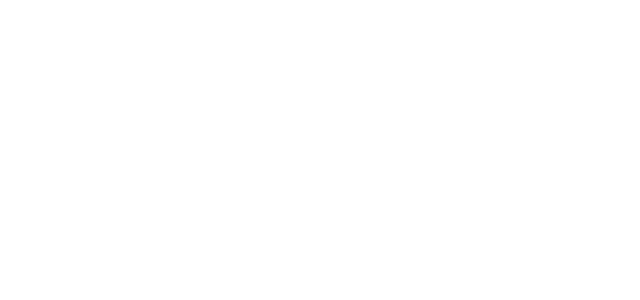
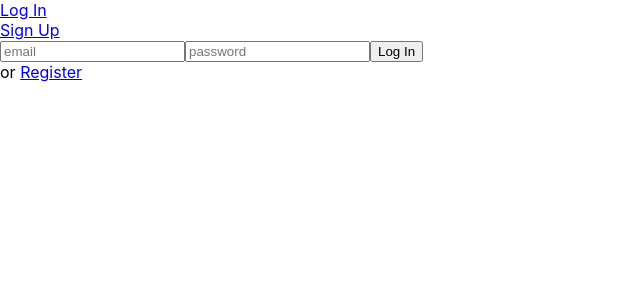
Before and after one commit to durabilliam/Comix, a React (Create React App) app in the folder client/: page /login in a window 1280 px wide. Shown: the top 300 px of the page, without its empty margins (0-640 px from the left). Built offline with nearby package versions, Linux system fonts and the light colour scheme.

Commit message:
add login frontend

```diff
--- a/client/src/App.js
+++ b/client/src/App.js
@@ -2,6 +2,7 @@
 import useApplicationData from './hooks/useApplicationData';
 import Comix from './components/Comix'
 import Register from './components/Register';
+import Login from './components/Login'
 import { BrowserRouter as Router, Switch, Route } from "react-router-dom";
 import React, { useState, Component } from 'react';
 
@@ -17,8 +18,8 @@
           <Switch>
             {/* <ul> {userList} </ul>
             <ul> {extburgerList} </ul> */}
-            {/* <Route exact path='/' component={Home}/>
-            <Route exact path='/login' component={Login}/> */}
+            {/* <Route exact path='/' component={Home}/> */}
+            <Route exact path='/login' component={Login}/>
             <Route exact path='/register' component={Register}/>
             {/* <Route exact path='/burgers' component={Burgers}/>
             <Route exact path='/restaurants' component={Restaurants}/> */}
--- /dev/null
+++ b/client/src/components/Login.jsx
@@ -0,0 +1,105 @@
+import React from 'react'
+import axios from 'axios'
+import { Component } from 'react'
+import {Link} from 'react-router-dom'
+import ComixsNavbar from './Navbar';
+//import './Login.css'
+
+class Login extends Component {
+  constructor(props) {
+    super(props);
+    this.state = {
+      email: '',
+      password: '',
+      errors: ''
+    };
+  }
+
+  handleChange = (event) => {
+    const {name, value} = event.target
+    this.setState({
+      [name]:value
+    })
+  };
+  handleSubmit = (event) => {
+    event.preventDefault()
+    const {email, password} = this.state
+    let user = {
+      email: email,
+      password: password
+    }
+
+    axios.post('/api/login', {user}, {withCredentials: true})
+    .then(response => {
+      const user = {
+        id: response.data.user.id,
+        full_name: response.data.user.first_name + ' ' + response.data.user.last_name,
+        email: response.data.user.email,
+        token: response.data.token
+      }
+
+      localStorage.setItem('userObject', JSON.stringify(user));
+      window.location.href = '/';
+
+      if (response.data.logged_in) {
+        this.props.handleLogin(response.data)
+        this.redirect()
+      } else {
+        this.setState({
+          errors: response.data.errors
+        })
+      }
+    })
+    .catch(error => console.log('api errors:', error))
+  };
+  redirect = () => {
+    this.props.history.push('/')
+  }
+  handleErrors = () => {
+    return (
+      <div>
+        <ul>
+        {this.state.errors.map(error => {
+        return <li key={error}>{error}</li>
+          })}
+        </ul>
+      </div>
+    )
+  };
+  render(){
+    const {email, password} = this.state
+
+    return(
+      <div className='addLogin_background'>
+        <ComixsNavbar />
+        <div>
+        <form id='addLoginForm' onSubmit={this.handleSubmit}>
+          <input
+            className = 'addloginfield'
+            placeholder='email'
+            type="text"
+            name='email'
+            value={email}
+            onChange={this.handleChange}
+          />
+          <input
+            className = 'addloginfield'
+            placeholder='password'
+            type="password"
+            name='password'
+            value={password}
+            onChange={this.handleChange}
+          />
+          <button className= 'addLoginSubmit' placeholder='submit' type='submit'>Log In</button>
+          <div className= 'redirect-register'>or <Link to='/register'>Register</Link></div>
+        </form>
+        <div className='spacer'></div>
+        </div>
+        <div className='footer'>
+        </div>
+      </div>
+    );
+  }
+}
+
+export default Login;
```
